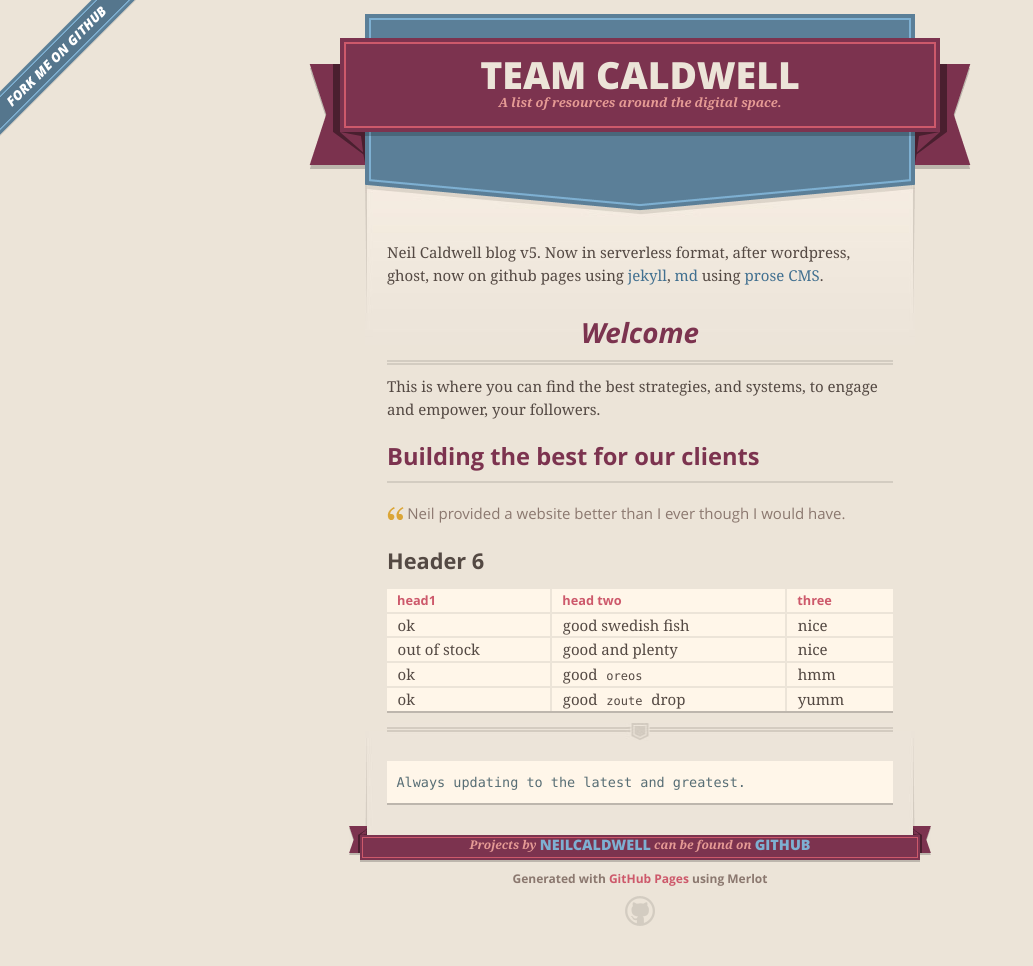
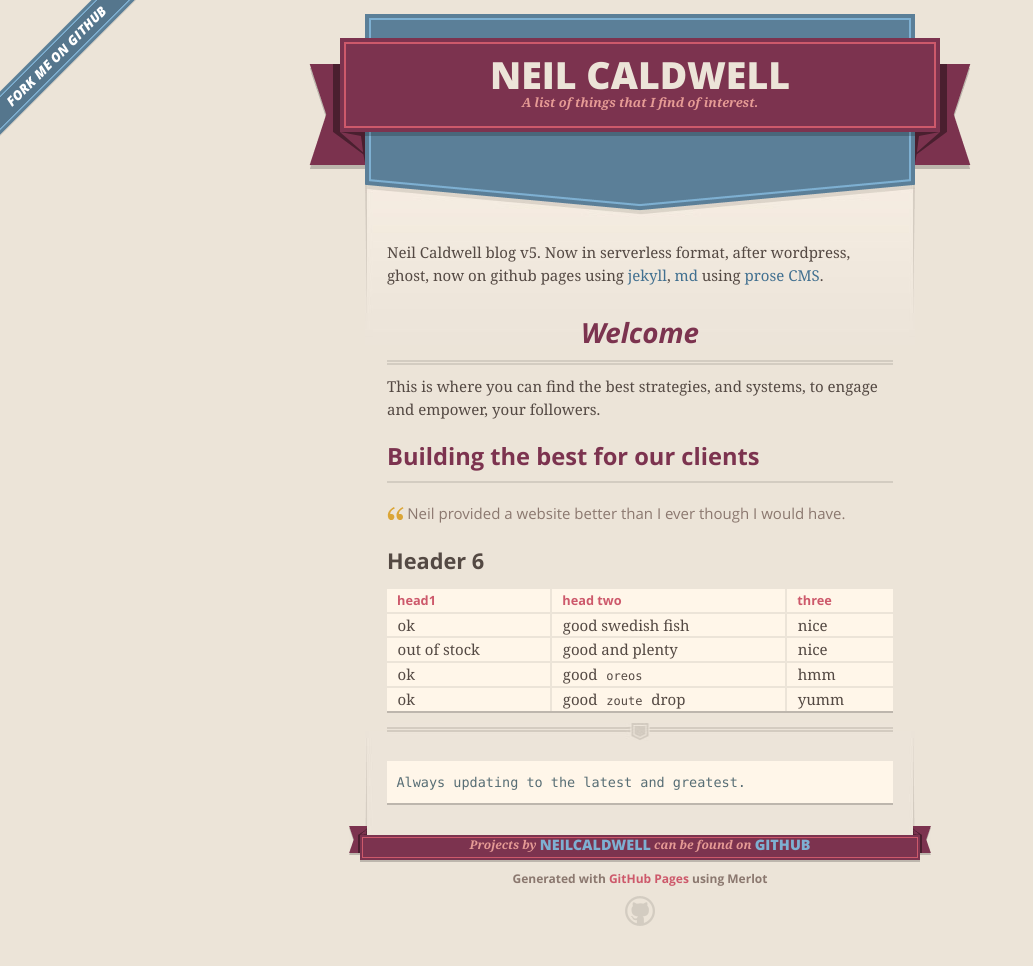
Before and after one commit to neilcaldwell/neilcaldwell.github.io, a Jekyll site: the page built from index.md, in a window 1280 px wide. Shown: the whole page, without its empty margins (0-1033 px from the left). Built offline with Jekyll 4.4.1, drawn with Linux system fonts in a browser that asks for light colours; nearby versions of some CDN libraries.

Commit message:
updates to blog config

```diff
--- a/_config.yml
+++ b/_config.yml
@@ -1,5 +1,5 @@
-title: Team Caldwell
-description: A list of resources around the digital space.
+title: Neil Caldwell
+description: A list of things that I find of interest.
 show_downloads: false
 google_analytics: UA-115627944-1
 theme: jekyll-theme-merlot
```
